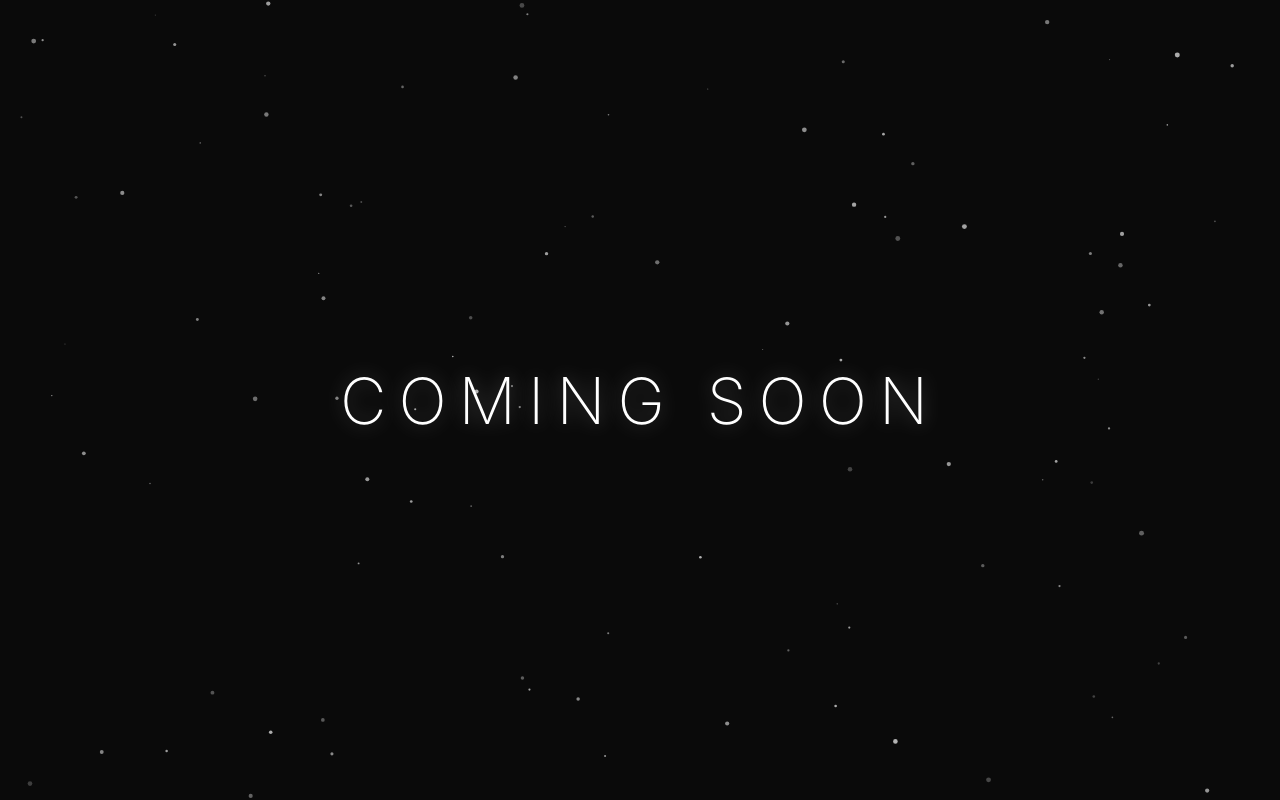
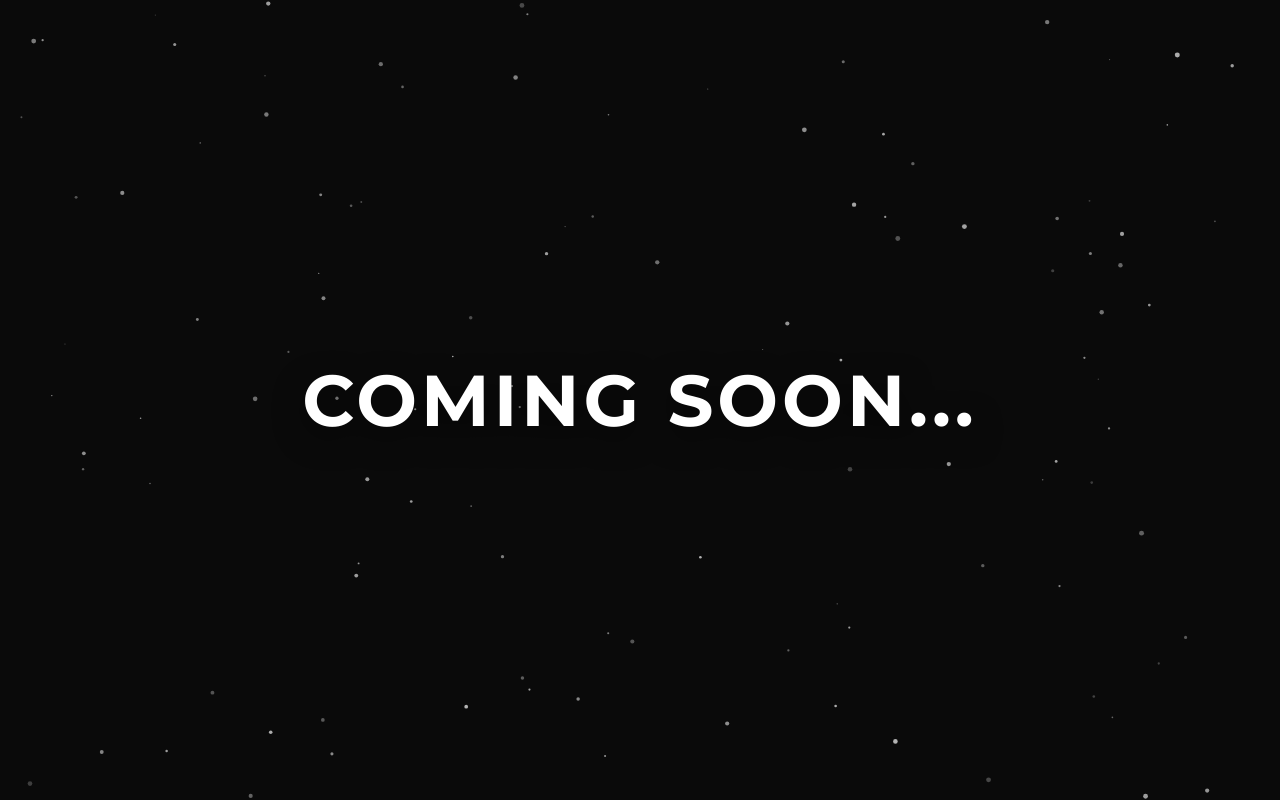
Before and after one commit to PearlNotHere/pranavkuchekar.github.io, a plain HTML site: page index.html in a window 1280 px wide. Drawn offline with Linux system fonts and the light colour scheme.

Commit message:
Update index.html

```diff
--- a/index.html
+++ b/index.html
@@ -4,6 +4,11 @@
     <meta charset="UTF-8">
     <meta name="viewport" content="width=device-width, initial-scale=1.0">
     <title>Coming Soon | Pranav Kuchekar</title>
+
+    <link rel="preconnect" href="https://fonts.googleapis.com">
+    <link rel="preconnect" href="https://fonts.gstatic.com" crossorigin>
+    <link href="https://fonts.googleapis.com/css2?family=Montserrat:wght@700&display=swap" rel="stylesheet">
+
     <style>
         body, html {
             margin: 0;
@@ -12,7 +17,8 @@
             height: 100%;
             overflow: hidden;
             background-color: #0a0a0a;
-            font-family: 'Inter', -apple-system, BlinkMacSystemFont, "Segoe UI", Roboto, sans-serif;
+            /* Apply Montserrat Font */
+            font-family: 'Montserrat', sans-serif;
             display: flex;
             justify-content: center;
             align-items: center;
@@ -29,29 +35,29 @@
             position: relative;
             z-index: 2;
             text-align: center;
-            pointer-events: none; /* Let clicks pass through to particles if needed */
+            pointer-events: none;
         }
 
         h1 {
             color: #ffffff;
-            font-size: 4rem;
-            font-weight: 200;
-            letter-spacing: 12px;
+            font-size: 4.5rem; /* Slightly larger for impact */
+            font-weight: 700; /* Bold */
+            letter-spacing: 4px; /* Tightened spacing for bold text */
             text-transform: uppercase;
             margin: 0;
             opacity: 0;
             animation: fadeIn 2.5s ease-out forwards;
-            text-shadow: 0 0 20px rgba(255, 255, 255, 0.3);
+            text-shadow: 0 10px 30px rgba(0, 0, 0, 0.5);
         }
 
         @keyframes fadeIn {
-            from { opacity: 0; transform: translateY(20px); filter: blur(10px); }
+            from { opacity: 0; transform: translateY(30px); filter: blur(10px); }
             to { opacity: 1; transform: translateY(0); filter: blur(0); }
         }
 
         /* Mobile adjustment */
         @media (max-width: 768px) {
-            h1 { font-size: 2rem; letter-spacing: 6px; }
+            h1 { font-size: 2.5rem; letter-spacing: 2px; }
         }
     </style>
 </head>
@@ -60,7 +66,7 @@
     <canvas id="canvas"></canvas>
 
     <div class="content">
-        <h1>Coming Soon</h1>
+        <h1>Coming Soon...</h1>
     </div>
 
     <script>
@@ -102,7 +108,7 @@
         }
 
         function createParticles() {
-            const particleCount = (canvas.width * canvas.height) / 10000;
+            const particleCount = (canvas.width * canvas.height) / 9000; // Slightly more particles
             for (let i = 0; i < particleCount; i++) {
                 particles.push(new Particle());
             }
```
